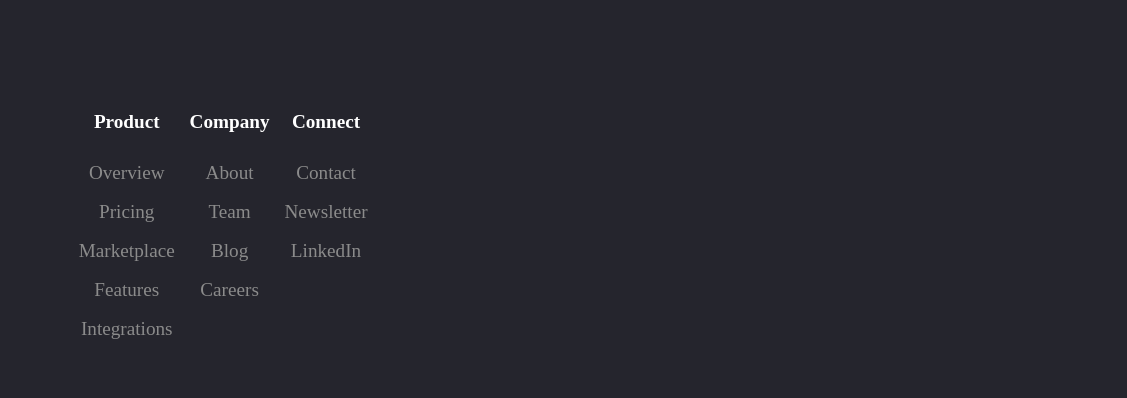
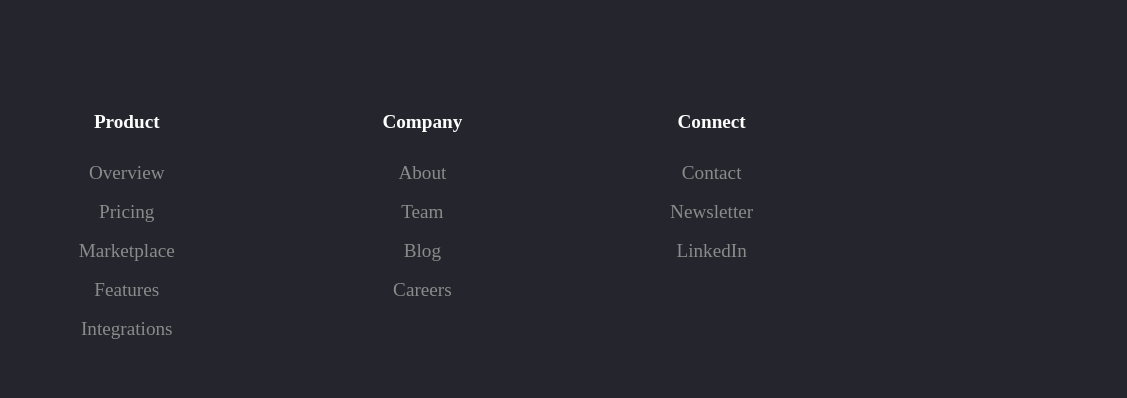
Before and after one commit to Martarion-Code/Blogr-Landing-Page-Frontend-Mentor, a plain HTML site: page blogr-landing-page-main/index.html in a window 1280 px wide. Shown: the part 2882-3280 px from the top of the page, 153-1280 px from the left. Drawn offline with Linux system fonts and the light colour scheme.

Commit message:
update flex and max-width in footer-flex ul
I added max-width:700px; and flex: 0 0 700px; in footer-flex ul class in outside media queries

```diff
--- a/blogr-landing-page-main/css/style.css
+++ b/blogr-landing-page-main/css/style.css
@@ -490,7 +490,8 @@ p{
 .footer-flex ul{
     display: flex;
     justify-content: space-between;
-    max-width: 400px;
+    max-width: 700px;
+    flex: 0 0 700px;
     font-size: 1.2rem;
 
 }
```
